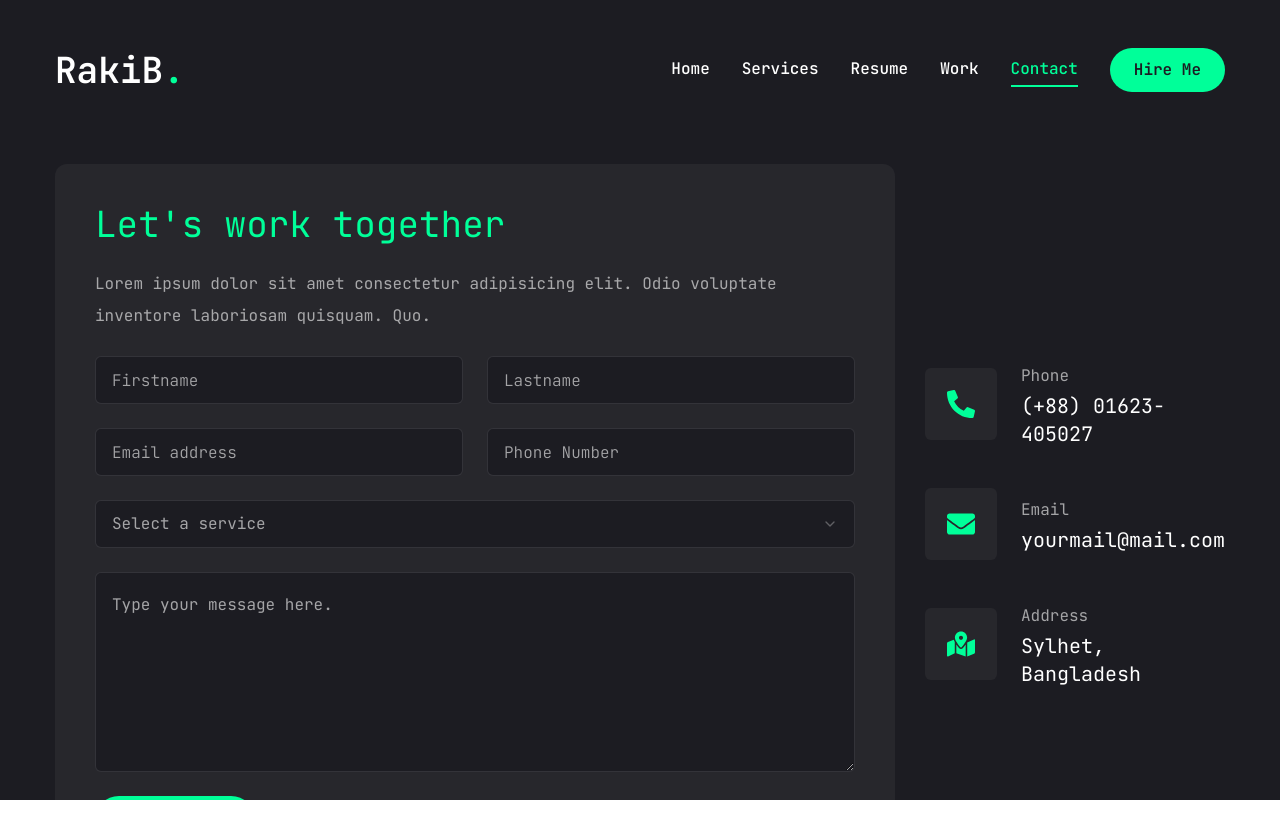
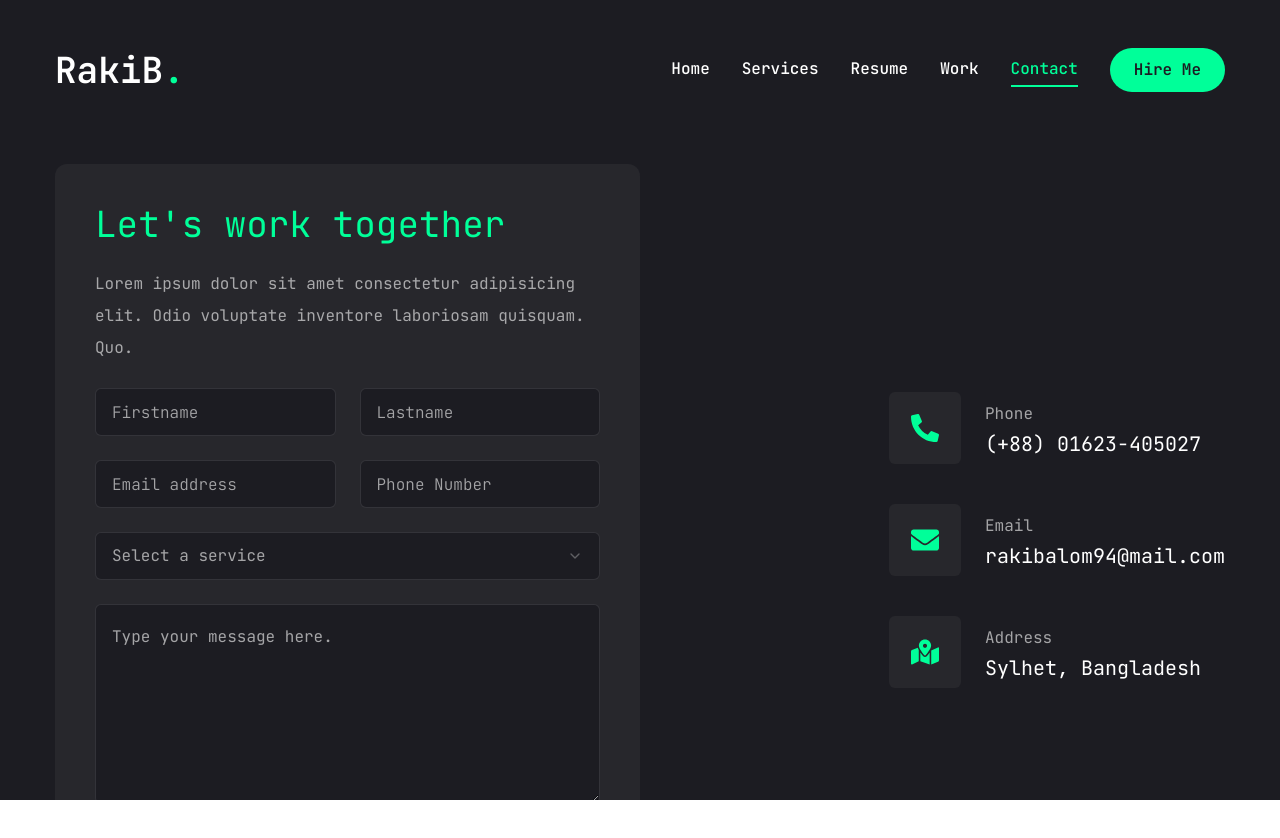
Before and after one commit to RakibAlom/next-portfolio, a Next.js app: page /contact in a window 1280 px wide. Shown: the top 838 px of the page. Built offline with nearby package versions, Linux system fonts and the light colour scheme.

Commit message:
contact page info update

```diff
--- a/app/contact/page.jsx
+++ b/app/contact/page.jsx
@@ -23,7 +23,7 @@ const info = [
   {
     icon: <FaEnvelope />,
     title: "Email",
-    description: "yourmail@mail.com",
+    description: "rakibalom94@mail.com",
   },
   {
     icon: <FaMapMarkedAlt />,
@@ -47,7 +47,7 @@ const Contact = () => {
       <div className="container mx-auto">
         <div className="flex flex-col xl:flex-row gap-[30px]">
           {/* form */}
-          <div className="xl:h-[50%] order-2 xl:order-none">
+          <div className="xl:w-[50%] order-2 xl:order-none">
             <form className="flex flex-col gap-6 p-10 bg-[#27272c] rounded-xl">
               <h3 className="text-4xl text-accent">Let's work together</h3>
               <p className="text-white/60">
```
